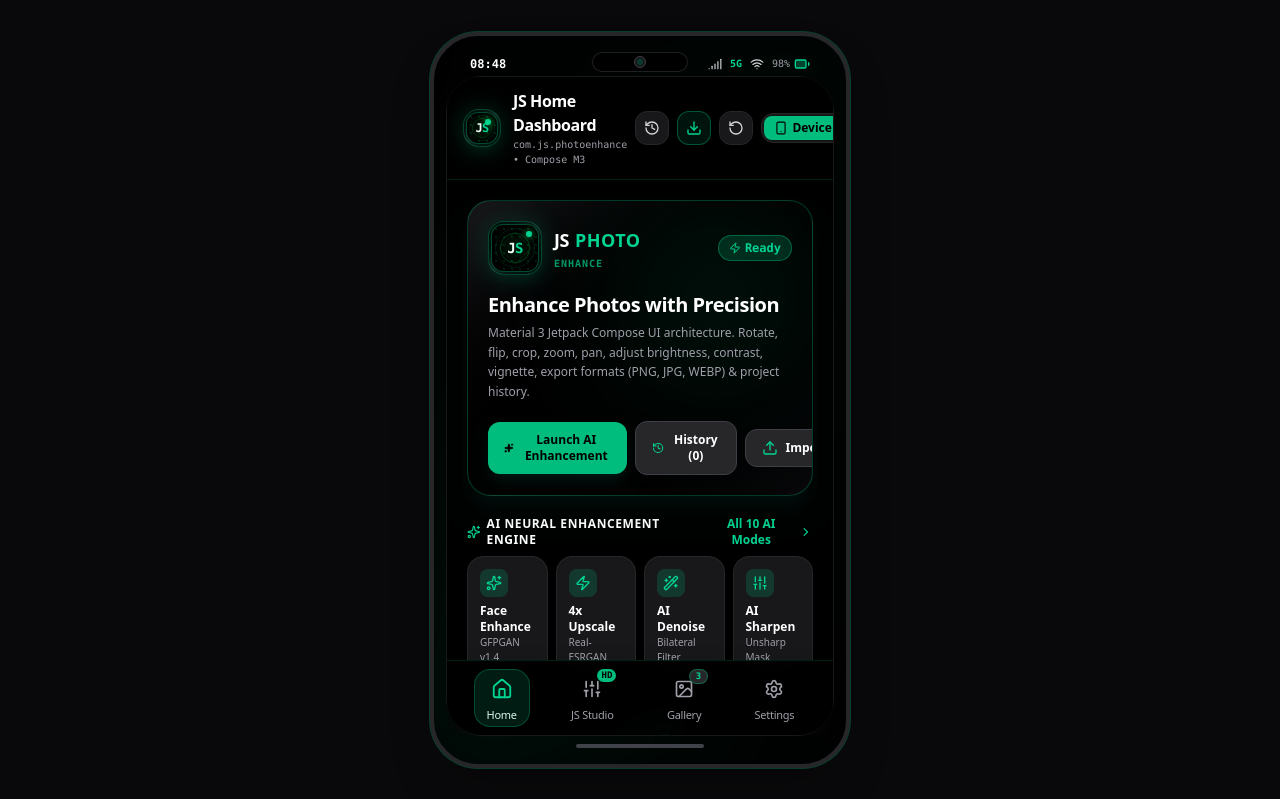
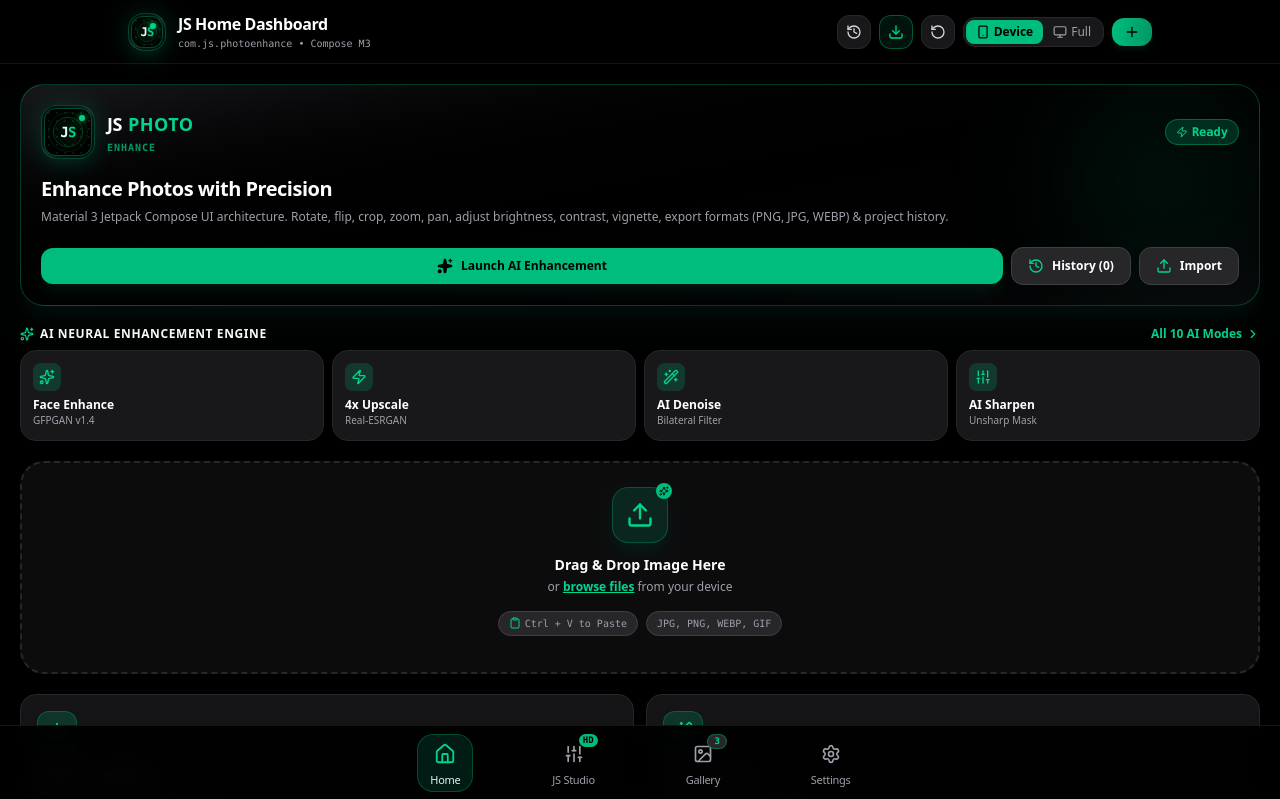
Before and after one commit to dabtanmoy4-stack/js-photo-enhance, a React (Vite) app: page / in a window 1280 px wide. Shown: the top 799 px of the page. Built offline with nearby package versions, Linux system fonts and the light colour scheme.

Commit message:
Remove Android frame

```diff
--- a/src/components/AndroidFrame.tsx
+++ b/src/components/AndroidFrame.tsx
@@ -1,69 +1,14 @@
-import React, { useState, useEffect } from 'react';
-import { Wifi, Battery, Signal } from 'lucide-react';
+import React from 'react';
 
 interface AndroidFrameProps {
   children: React.ReactNode;
   displayMode: 'device' | 'fullscreen';
 }
 
-export const AndroidFrame: React.FC<AndroidFrameProps> = ({ children, displayMode }) => {
-  const [timeStr, setTimeStr] = useState<string>('09:41');
-
-  useEffect(() => {
-    const updateTime = () => {
-      const now = new Date();
-      setTimeStr(
-        now.toLocaleTimeString([], { hour: '2-digit', minute: '2-digit', hour12: false })
-      );
-    };
-    updateTime();
-    const interval = setInterval(updateTime, 30000);
-    return () => clearInterval(interval);
-  }, []);
-
-  if (displayMode === 'fullscreen') {
-    return <div className="w-full min-h-screen bg-black text-white">{children}</div>;
-  }
-
+export const AndroidFrame: React.FC<AndroidFrameProps> = ({ children }) => {
   return (
-    <div className="w-full min-h-screen bg-zinc-950 flex flex-col items-center justify-center p-2 sm:p-6 overflow-x-hidden">
-      {/* Outer Phone Shell */}
-      <div className="relative w-full max-w-[420px] h-[860px] max-h-[92vh] bg-black rounded-[48px] p-3 shadow-2xl border-4 border-zinc-800 ring-1 ring-emerald-500/30 flex flex-col overflow-hidden">
-
-        {/* Glow halo around phone */}
-        <div className="absolute -inset-4 bg-gradient-to-tr from-emerald-500/10 via-transparent to-emerald-500/5 rounded-[60px] pointer-events-none blur-2xl" />
-
-        {/* Android Hardware Camera Punchhole / Dynamic Island Notch */}
-        <div className="absolute top-4 left-1/2 -translate-x-1/2 z-40 w-24 h-5 bg-black rounded-full border border-zinc-800/80 flex items-center justify-center gap-2">
-          <div className="w-3 h-3 rounded-full bg-zinc-900 border border-zinc-700 flex items-center justify-center">
-            <div className="w-1.5 h-1.5 rounded-full bg-emerald-900/60" />
-          </div>
-        </div>
-
-        {/* Android Top Status Bar */}
-        <div className="relative z-30 flex items-center justify-between px-6 pt-2 pb-1 text-zinc-300 text-xs font-mono select-none">
-          <span className="font-semibold text-white">{timeStr}</span>
-          <div className="flex items-center gap-2">
-            <Signal className="w-3.5 h-3.5 text-zinc-300" />
-            <span className="text-[10px] font-extrabold text-emerald-400">5G</span>
-            <Wifi className="w-3.5 h-3.5 text-zinc-300" />
-            <div className="flex items-center gap-1">
-              <span className="text-[10px] text-zinc-400">98%</span>
-              <Battery className="w-4 h-4 text-emerald-400 fill-emerald-400/30" />
-            </div>
-          </div>
-        </div>
-
-        {/* Inner Phone Screen Canvas */}
-        <div className="relative flex-1 bg-black text-white rounded-[36px] overflow-y-auto flex flex-col border border-zinc-900 custom-scrollbar">
-          {children}
-        </div>
-
-        {/* Android Bottom Gesture Navigation Pill */}
-        <div className="relative z-30 pt-2 pb-1 flex justify-center items-center">
-          <div className="w-32 h-1 bg-zinc-600/80 hover:bg-emerald-400 rounded-full transition-colors" />
-        </div>
-      </div>
+    <div className="w-full min-h-screen bg-black text-white">
+      {children}
     </div>
   );
 };
```
Also changed, not shown: 1 other file (tests, documents, lock files or other folders).
